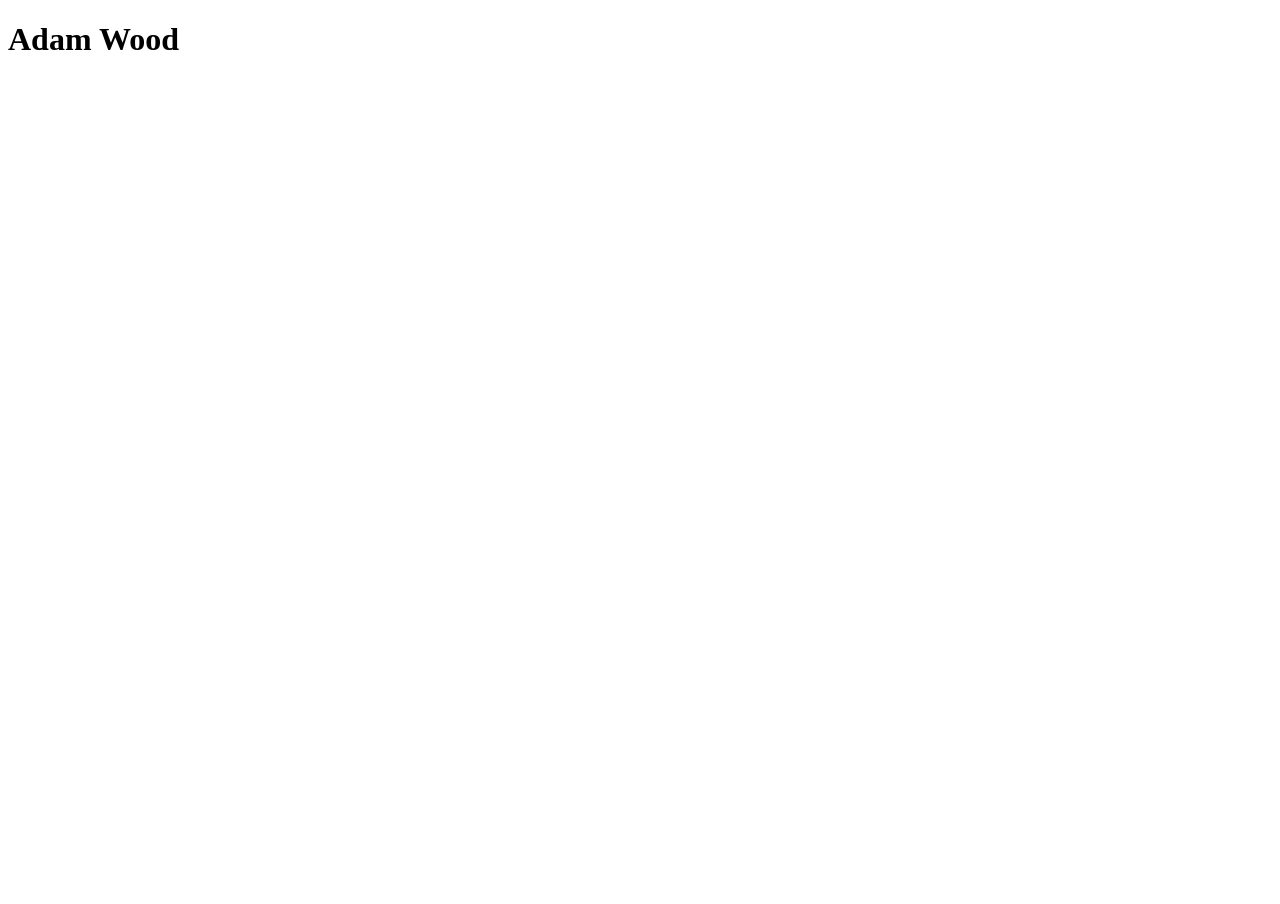
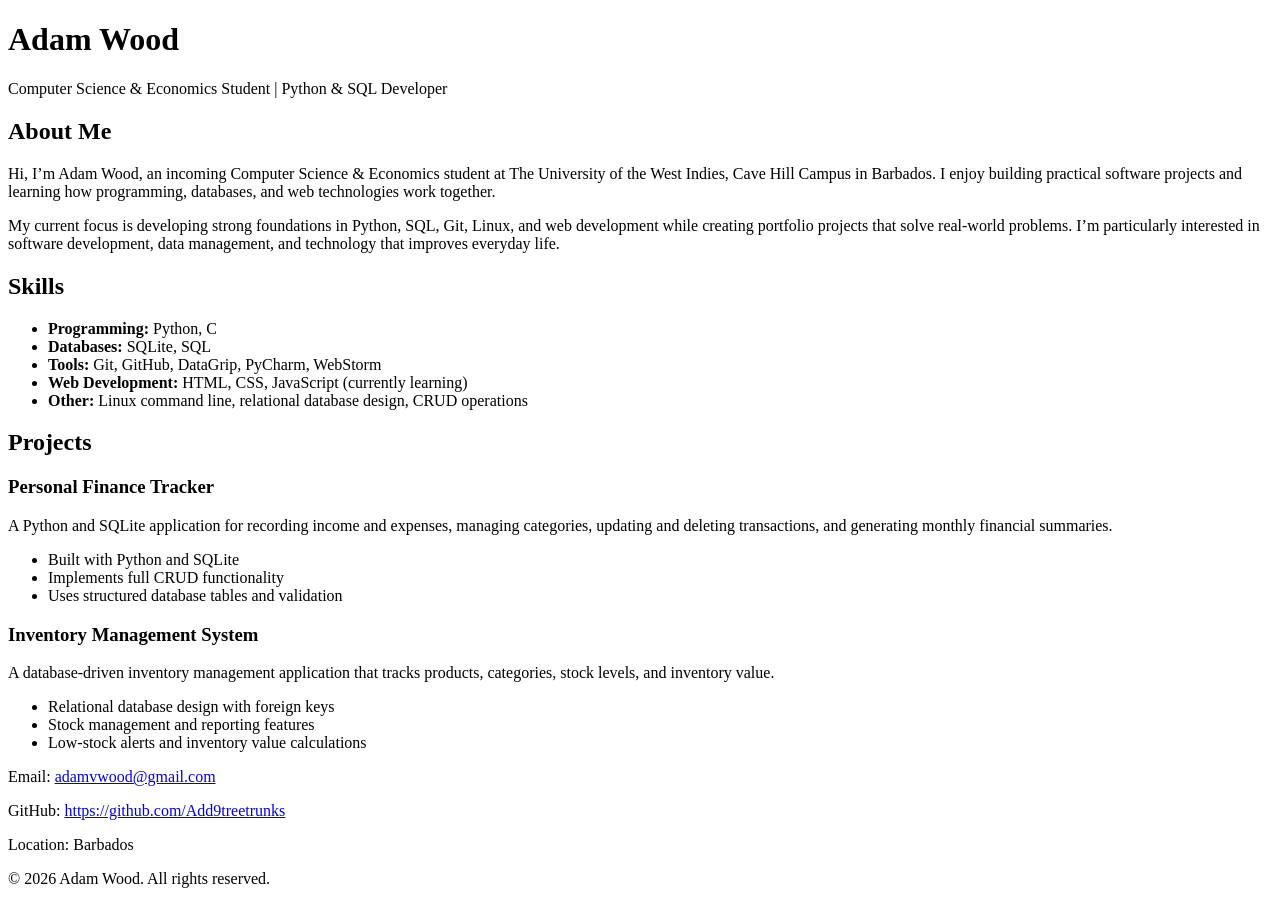
Before and after one commit to Add9treetrunks/adam-wood-portfolio, a website: page Index.html in a window 1280 px wide. Before the commit the page ends 800 px from the top, so only its background shows below. Drawn offline with Linux system fonts and the light colour scheme.

Commit message:
Add content to all portfolio sections

```diff
--- a/Index.html
+++ b/Index.html
@@ -5,8 +5,9 @@
     <title>Adam Wood - Portfolio</title>
 </head>
 <body>
-    <header>
+    <header class="hero">
         <h1>Adam Wood</h1>
+        <p>Computer Science & Economics Student | Python & SQL Developer</p>
     </header>
 
     <nav>
@@ -16,22 +17,75 @@
     <main>
         <section id="about">
             <!-- About content -->
+            <h2>About Me</h2>
+            <p>
+                Hi, I’m Adam Wood, an incoming Computer Science & Economics student at
+                The University of the West Indies, Cave Hill Campus in Barbados.
+                I enjoy building practical software projects and learning how programming,
+                databases, and web technologies work together.
+            </p>
+            <p>
+                My current focus is developing strong foundations in Python, SQL, Git,
+                Linux, and web development while creating portfolio projects that solve
+                real-world problems. I’m particularly interested in software development,
+                data management, and technology that improves everyday life.
+            </p>
         </section>
 
         <section id="skills">
             <!-- Skills list -->
+            <h2>Skills</h2>
+            <ul>
+                <li><strong>Programming:</strong> Python, C</li>
+                <li><strong>Databases:</strong> SQLite, SQL</li>
+                <li><strong>Tools:</strong> Git, GitHub, DataGrip, PyCharm, WebStorm</li>
+                <li><strong>Web Development:</strong> HTML, CSS, JavaScript (currently learning)</li>
+                <li><strong>Other:</strong> Linux command line, relational database design, CRUD operations</li>
+            </ul>
         </section>
 
         <section id="projects">
             <!-- Finance Tracker + Inventory System -->
+            <h2>Projects</h2>
+
+            <article>
+                <h3>Personal Finance Tracker</h3>
+                <p>
+                    A Python and SQLite application for recording income and expenses,
+                    managing categories, updating and deleting transactions, and generating
+                    monthly financial summaries.
+                </p>
+                <ul>
+                    <li>Built with Python and SQLite</li>
+                    <li>Implements full CRUD functionality</li>
+                    <li>Uses structured database tables and validation</li>
+                </ul>
+            </article>
+
+            <article>
+                <h3>Inventory Management System</h3>
+                <p>
+                    A database-driven inventory management application that tracks products,
+                    categories, stock levels, and inventory value.
+                </p>
+                <ul>
+                    <li>Relational database design with foreign keys</li>
+                    <li>Stock management and reporting features</li>
+                    <li>Low-stock alerts and inventory value calculations</li>
+                </ul>
+            </article>
         </section>
 
         <section id="contact">
             <!-- Contact info -->
+            <p>Email: <a href="mailto:adamvwood@gmail.com">adamvwood@gmail.com</a></p>
+            <p>GitHub: <a href="https://github.com/Add9treetrunks" target="_blank">https://github.com/Add9treetrunks</a></p>
+            <p>Location: Barbados</p>
         </section>
     </main>
     <footer>
         <!-- Footer content -->
+        <p>&copy; 2026 Adam Wood. All rights reserved.</p>
     </footer>
 </body>
 </html>
```
